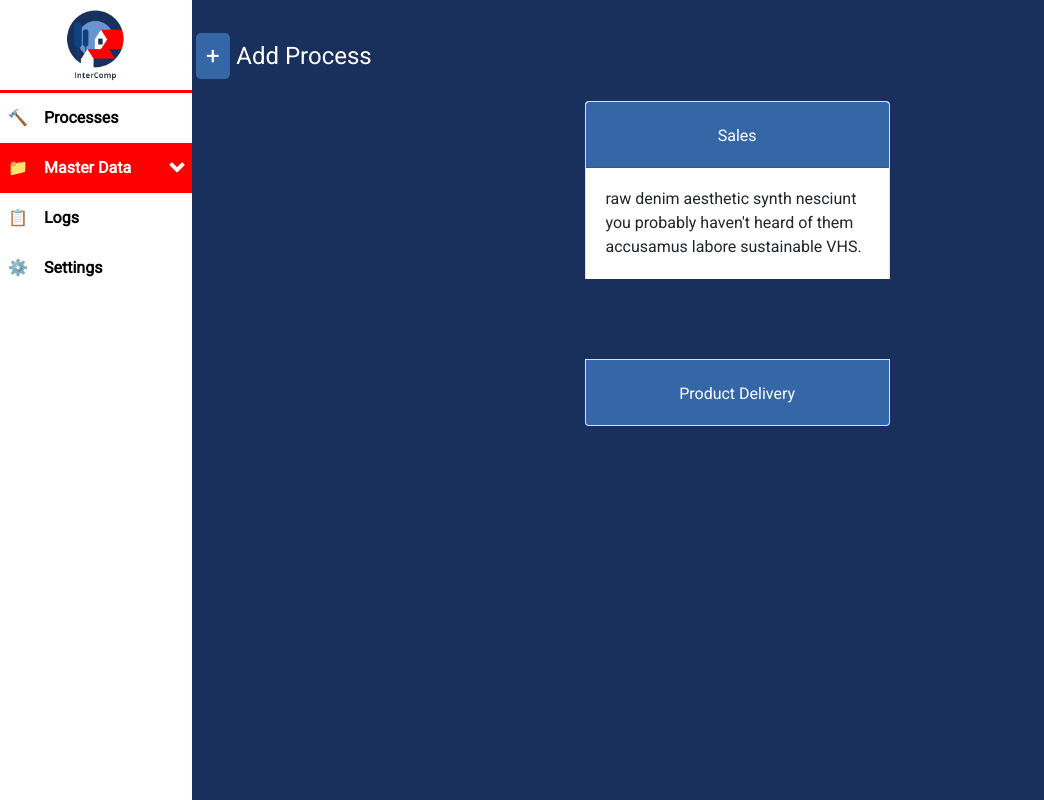
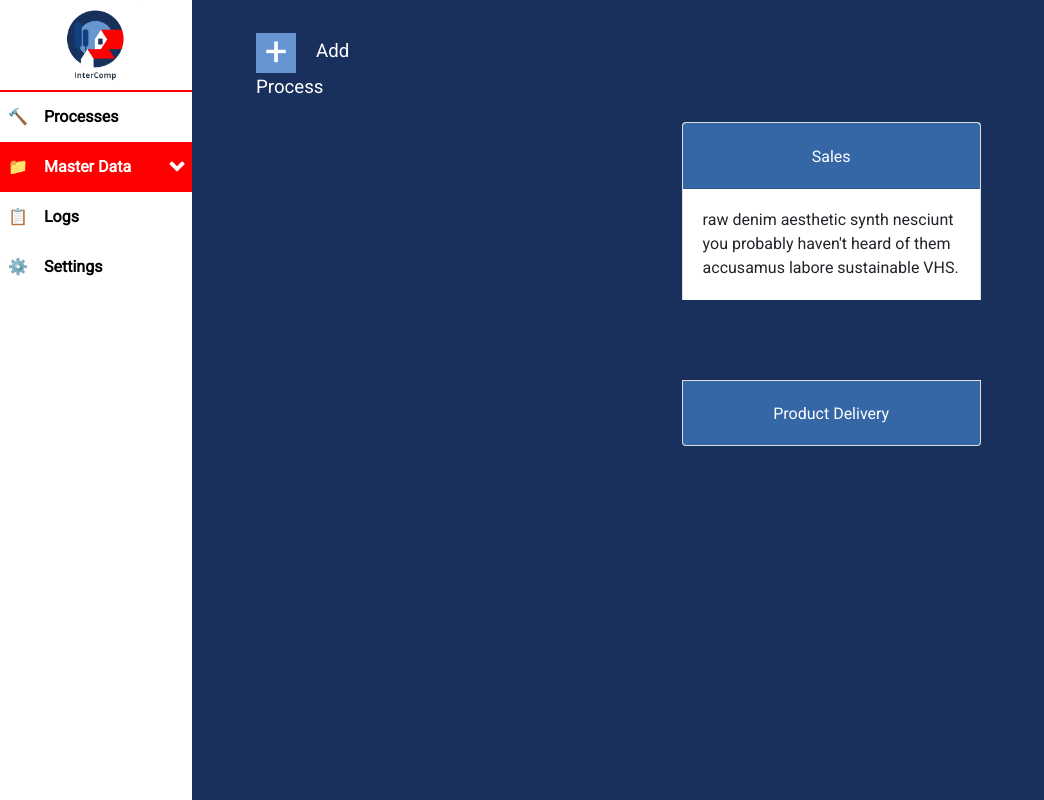
Before and after one commit to TomasNovo/FEUP-SINF, a React (Create React App) app in the folder frontend/: page / in a window 1280 px wide. Shown: the whole page, without its empty margins (0-1044 px from the left). Built offline with nearby package versions, Linux system fonts and the light colour scheme.

Commit message:
style: change add process button

```diff
--- a/frontend/src/components/Navbar/Navbar.js
+++ b/frontend/src/components/Navbar/Navbar.js
@@ -24,7 +24,7 @@ class Navbar extends React.Component
 		return (
 			<nav className="nav-side-menu">
 				<div className="logo">
-					<img src={logo} height="90"></img>
+					<img src={logo} alt="Intercomp"></img>
 				</div>
 
                 <div className="menu-list">
--- a/frontend/src/components/Navbar/Navbar.scss
+++ b/frontend/src/components/Navbar/Navbar.scss
@@ -4,6 +4,11 @@
     {
       width: 100%;
       margin-bottom: 10px;
+    }
+
+    .nav-side-menu > .logo:first-child, .nav-side-menu > .logo:first-child > img
+    {
+      width: 100% !important;
     }
 
     .nav-side-menu .toggle-btn
@@ -51,9 +56,14 @@
   margin: auto;
 }
 
+.nav-side-menu > .logo:first-child > img
+{
+  width: 90px;
+}
+
 .nav-side-menu > .menu-list
 {
-  border-top: solid 3px red;
+  border-top: solid 2px red;
 }
 
 .nav-side-menu .brand
@@ -168,11 +178,11 @@
 .nav-side-menu li:hover a
 {
   color: white;
-  -webkit-transition: all 0.5s ease;
-  -moz-transition: all 0.5s ease;
-  -o-transition: all 0.5s ease;
-  -ms-transition: all 0.5s ease;
-  transition: all 0.5s ease;
+  -webkit-transition: all 0.2s ease;
+  -moz-transition: all 0.2s ease;
+  -o-transition: all 0.2s ease;
+  -ms-transition: all 0.2s ease;
+  transition: all 0.2s ease;
 }
 
 span[role=img]
--- a/frontend/src/components/PageTemplate/PageTemplate.css
+++ b/frontend/src/components/PageTemplate/PageTemplate.css
@@ -14,3 +14,10 @@
   margin: 0px;
   padding: 0px;
 }
+
+.content
+{
+  width: 85%;
+  position: relative;
+  left: 15%;
+}
--- a/frontend/src/components/PageTemplate/PageTemplate.js
+++ b/frontend/src/components/PageTemplate/PageTemplate.js
@@ -10,7 +10,6 @@ class PageTemplate extends React.Component
         return (
             <div className="page">
                 <Navbar page={this.props.page}/>
-                <div className="info"></div>
                 <div className="content">
                     {this.props.children}
                 </div>
--- a/frontend/src/components/Processes/Processes.css
+++ b/frontend/src/components/Processes/Processes.css
@@ -1,24 +1,49 @@
 .addProcess
 {
     margin-top: 3%;
-    width: 20%;
-    margin-left: 10%;
-    font-size: 1.5em;
+    width: 15%;
+    margin-left: 4em;
+    color: white;
+    text-align: left;
+    padding: 0;
+    border: 0;
 }
 
+.addProcess:hover
+{
+    border: none;
+    color: white;
+}
 
-.addProcess > p
+.addProcess:focus
 {
-    color: white;
+    box-shadow: none;
+}
+
+.addProcess > span:first-child
+{
+    padding: 0;
+    font-size: 30pt;
+    color: inherit;
+    background-color: #6795D1;
+    border-radius: 0;
+    height: 1em;
+    width: 1em;
+    line-height: 35px;
+    margin-right: 0.5em;
+}
+
+.addProcess > span:last-child
+{
+    font-size: 14pt;
 }
 
 p > input[type="submit"]
 {
     margin-right: 3%;
-    background-color: rgb(53,102,166);
+
     color: white;
     border: solid 0.2em rgb(53,102,166);
-    border-radius: 0.2em;
 }
 
 p > input[type="submit"]:hover
@@ -45,8 +70,7 @@ button[type="button"]
 
 button[type="button"]:hover
 {
-    border: solid 0.1em rgb(254,0,0);
-    color: white;
+
 }
 
 .card
--- a/frontend/src/components/Processes/Processes.js
+++ b/frontend/src/components/Processes/Processes.js
@@ -1,6 +1,5 @@
 import React from 'react';
 import 'bootstrap/dist/css/bootstrap.min.css';
-import Container from "react-bootstrap/Container";
 import './Processes.css';
 import PageTemplate from '../PageTemplate/PageTemplate';
 
@@ -10,13 +9,10 @@ class Processes extends React.Component
     {
         return (
             <PageTemplate page="processes">
-                <Container>
-                    <div className="addProcess">
-                        <p>
-                        <input type="submit" value="+"/>
-                          Add Process
-                        </p>
-                    </div>
+                    <button className="addProcess btn" type="button">
+                        <span className="btn">+</span>
+                        <span>Add Process</span>
+                    </button>
                     <div class="accordion" id="accordion">
                         <div class="card">
                             <div class="card-header" id="headingOne">
@@ -49,7 +45,6 @@ class Processes extends React.Component
                             </div>
                         </div>
                     </div>
-                </Container>
             </PageTemplate>
         );
 	}
```
